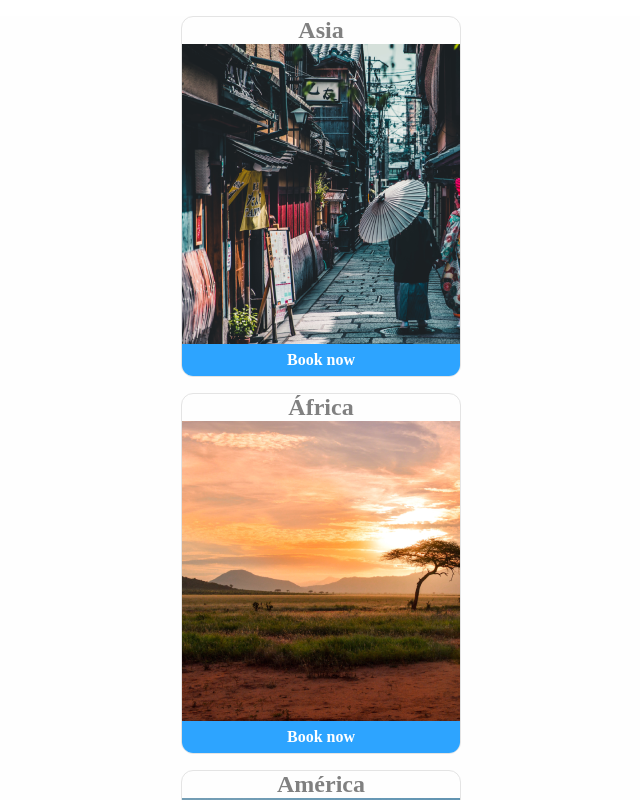
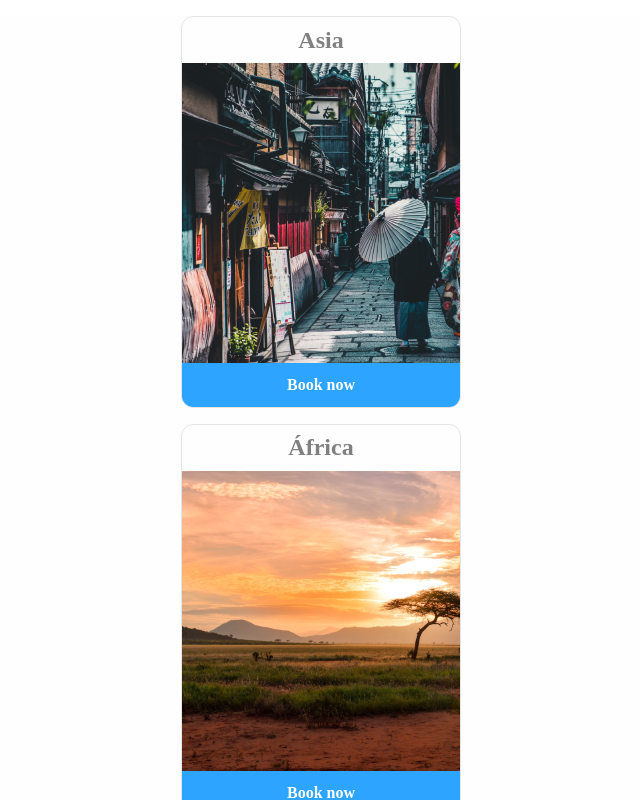
Before and after one commit to lroperod/Luis-Ropero-Final-Project-front-202301-mal, a React (Create React App) app: page /home in a window 1280 px wide. Shown: the top 800 px of the page, without its empty margins (319-959 px from the left). Built offline with nearby package versions, Linux system fonts and the light colour scheme.

Commit message:
add new styles css to continent card

```diff
--- a/src/features/user/components/continents/continent-card/ContinentCardStyled.ts
+++ b/src/features/user/components/continents/continent-card/ContinentCardStyled.ts
@@ -12,6 +12,7 @@ export const TitleContinentStyled = styled.h2`
   font-family: 'poppins';
   text-align: center;
   color: grey;
+  padding: 0.6rem;
 `;
 
 export const ImageContinentStyled = styled.div`
@@ -31,4 +32,5 @@ export const ButtonContinentStyled = styled.button`
   color: white;
   font-size: 1rem;
   font-weight: bold;
+  padding: 0.8rem;
 `;
```
